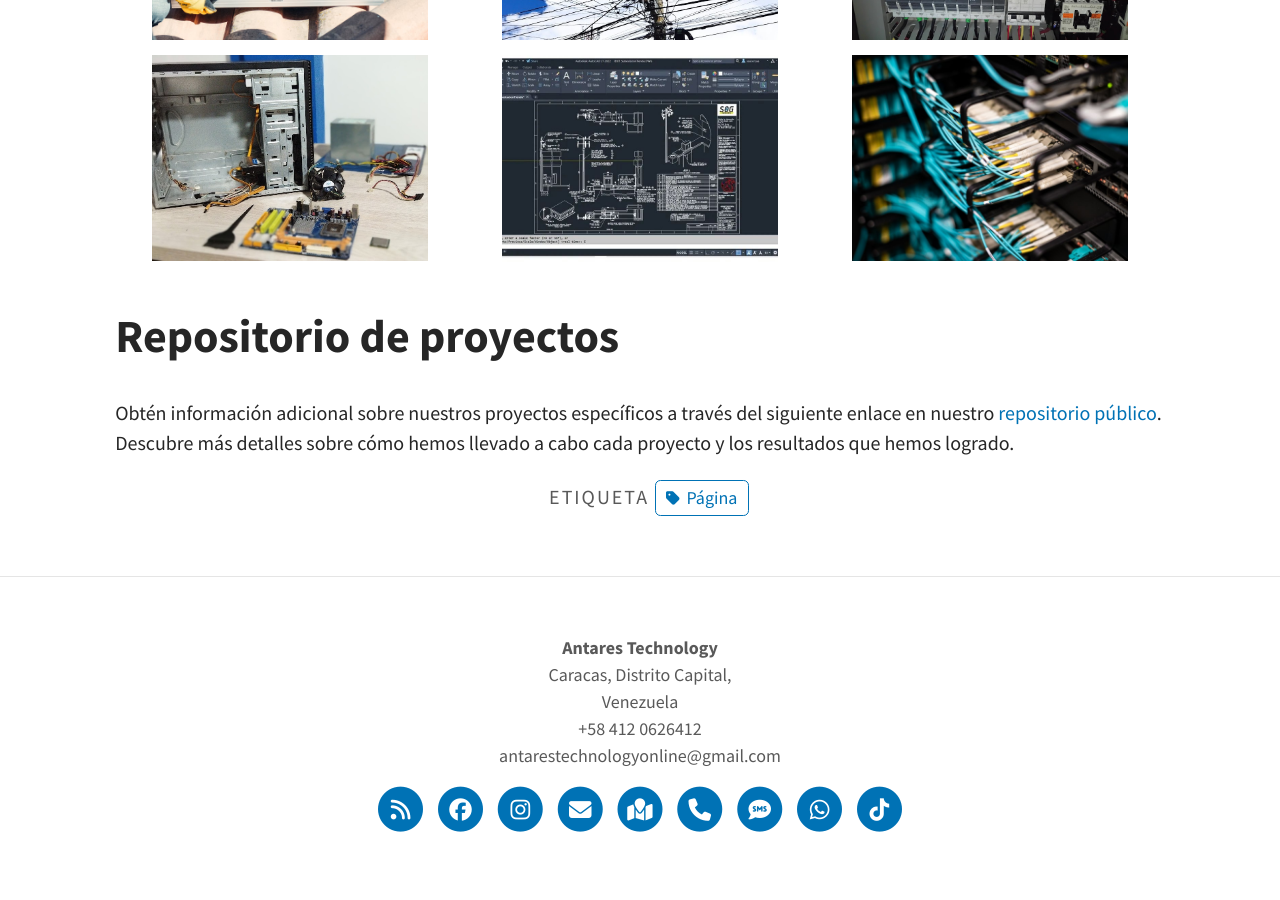
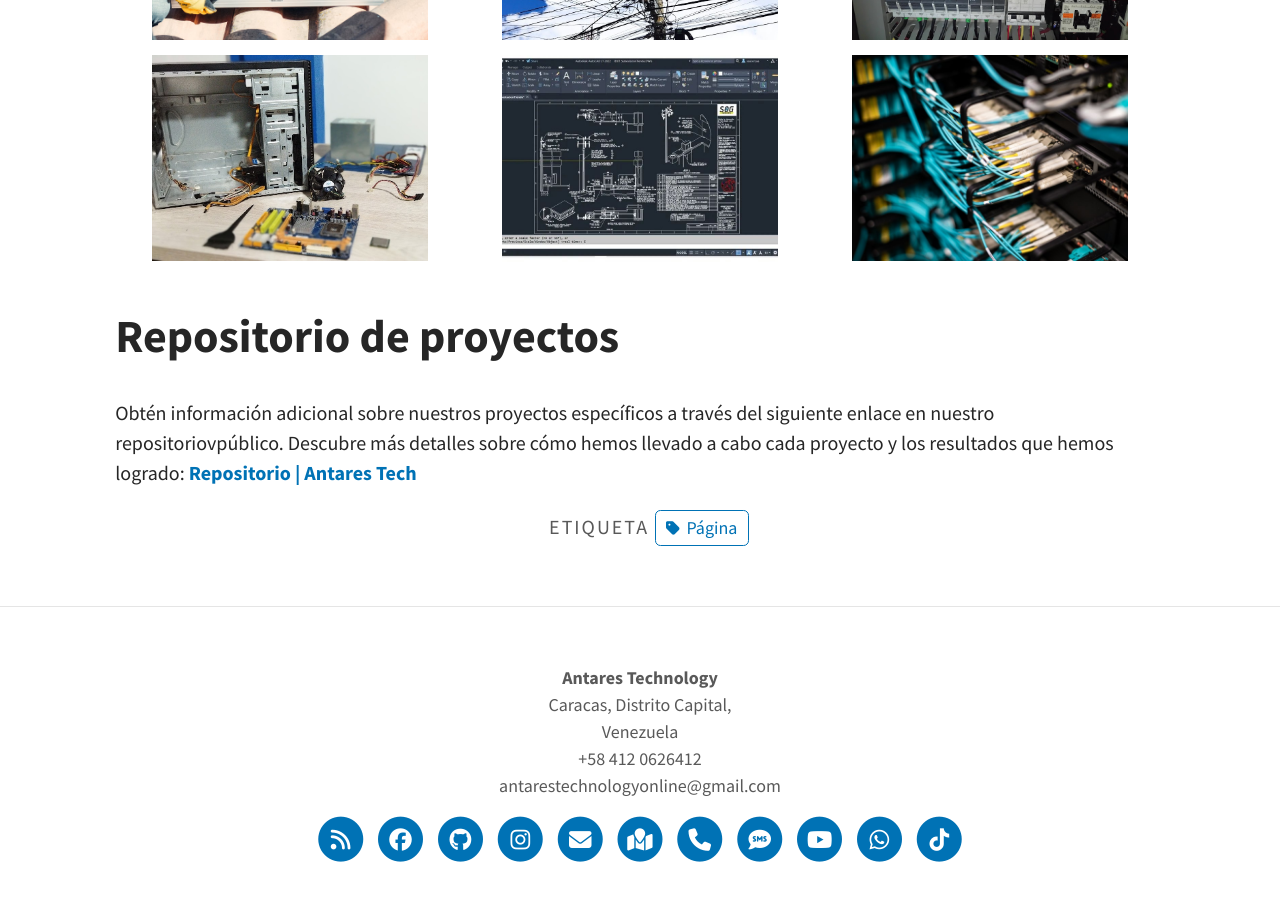
Before and after one commit to raulg-cpp/AntaresTemplateClone, a Jekyll site: the page built from pages/portfolio.md, in a window 1280 px wide and 900 px high, scrolled down 785 px. Built offline with Jekyll 4.4.1, drawn with Linux system fonts in a browser that asks for light colours; a script that is not in the unit is left out; before the commit the page ends 1655 px from its top, so only the background shows below that.

```diff
--- a/_data/icons.yml
+++ b/_data/icons.yml
@@ -6,7 +6,7 @@ calendly:
 dribbble:
 facebook:         AntaresTechnology.ve?mibextid=ZbWKwL
 flickr:
-github:           # raulg-cpp
+github:           raulg-cpp
 gitlab:
 google-scholar:   # e.g. "WXAAOb0AAAAJ"
 instagram:        antarestechnology.ve
@@ -34,6 +34,6 @@ twitter:
 vimeo:
 vk:
 wordpress:
-youtube:          # e.g. "UCqECaJ8Gagnn7YCbPEzWH6g"
+youtube:         "ciudadanosdelmundo5448" # username
 whatsapp:        "+584120626412"
 tiktok:          "jdenlanotaa"
--- a/_data/icons_builder.yml
+++ b/_data/icons_builder.yml
@@ -79,7 +79,7 @@ wordpress:
   pre: "https://"
   pos: ".wordpress.com/"
 youtube:
-  pre: "https://www.youtube.com/channel/"
+  pre: "https://m.youtube.com/@"
 whatsapp:
   pre: "https://wa.me/"
 tiktok:
--- a/pages/portfolio.md
+++ b/pages/portfolio.md
@@ -14,4 +14,5 @@ Descubre más sobre nuestros proyectos destacados. Selecciona una imagen para ob
 {% include portfolio.html %}
 
 # Repositorio de proyectos
-Obtén información adicional sobre nuestros proyectos específicos a través del siguiente enlace en nuestro [repositorio público](https://github.com/raulg-cpp/AntaresPortafolio). Descubre más detalles sobre cómo hemos llevado a cabo cada proyecto y los resultados que hemos logrado.
+Obtén información adicional sobre nuestros proyectos específicos a través del siguiente enlace en nuestro repositoriovpúblico. Descubre más detalles sobre cómo hemos llevado a cabo cada proyecto y los resultados que hemos logrado:
+<b><a href="https://github.com/raulg-cpp/AntaresPortafolio"> Repositorio | Antares Tech </a></b>
```
Also changed, not shown: pages/about.md (+1 -1 lines).
